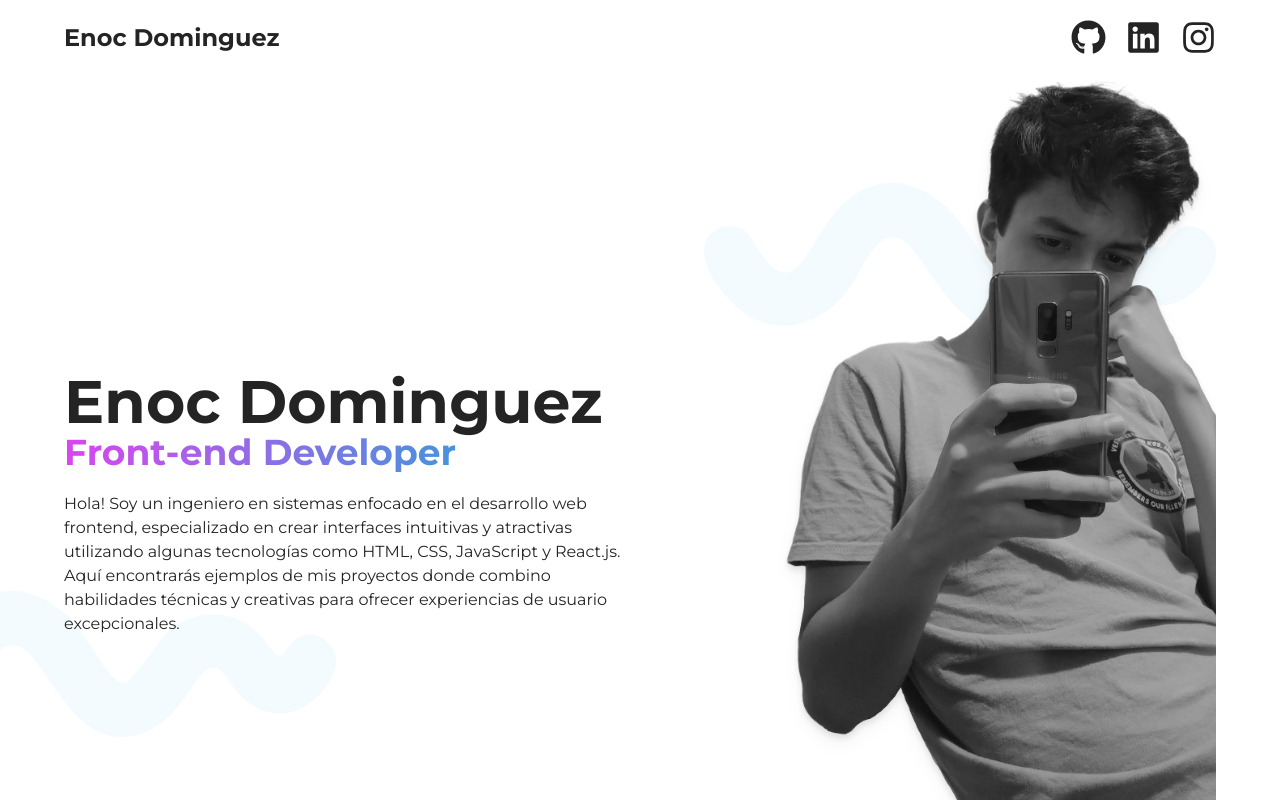
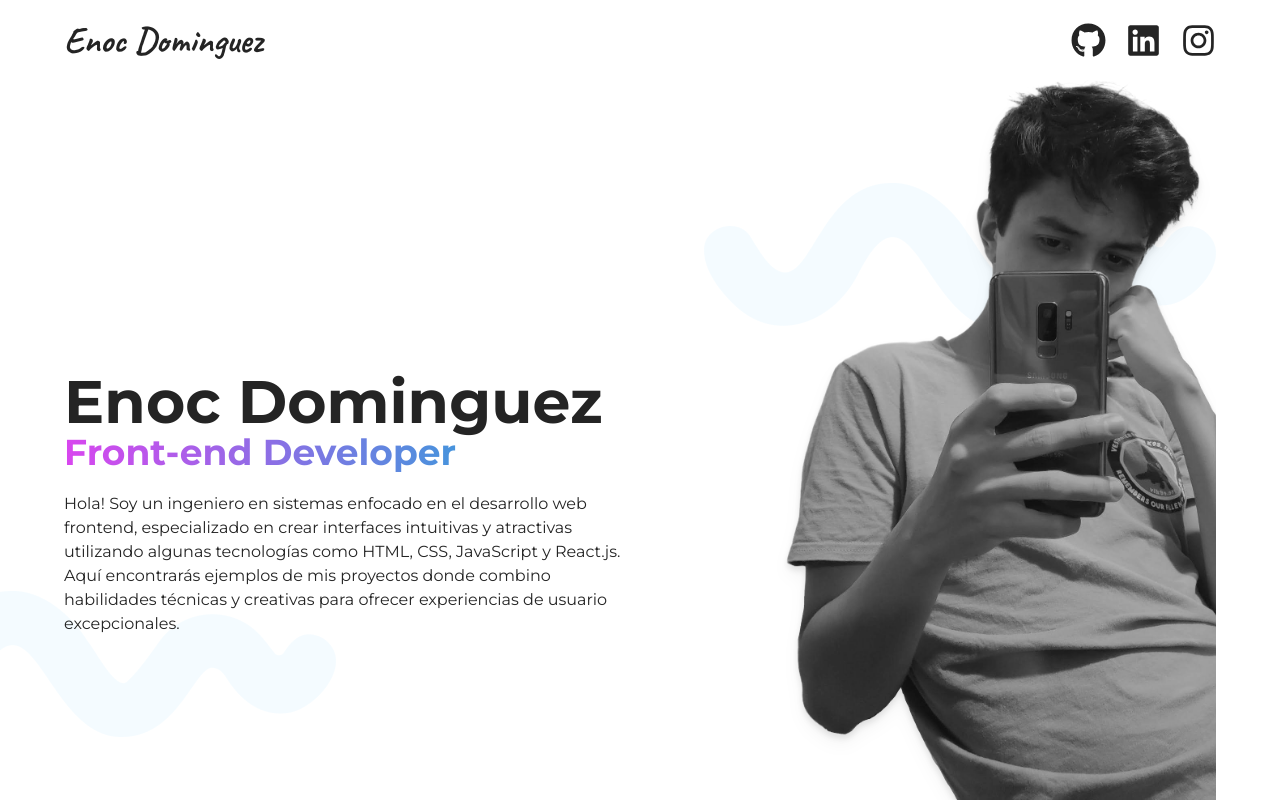
Before and after one commit to EnocDE/portfolio, a React (Vite) app: page / in a window 1280 px wide. Shown: the top 802 px of the page. Built offline with nearby package versions, Linux system fonts and the light colour scheme; what @midudev/tailwind-animations would draw is missing.

Commit message:
fix text-font

```diff
--- a/src/components/Navbar.tsx
+++ b/src/components/Navbar.tsx
@@ -4,7 +4,7 @@
   return (
     <>
       <nav className="z-10 flex justify-between items-center absolute gap-5 top-0 left-0 right-0 py-5 animate-fade-in-down">
-        <h1 className="text-2xl font-bold">Enoc Dominguez</h1>
+        <h1 className="text-4xl font-bold font-caveat">Enoc Dominguez</h1>
         <ListSocialMedia />
       </nav>
     </>
```
